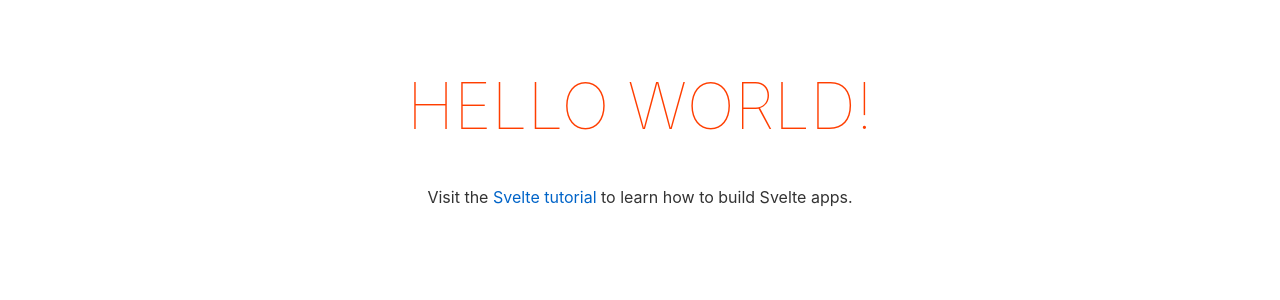
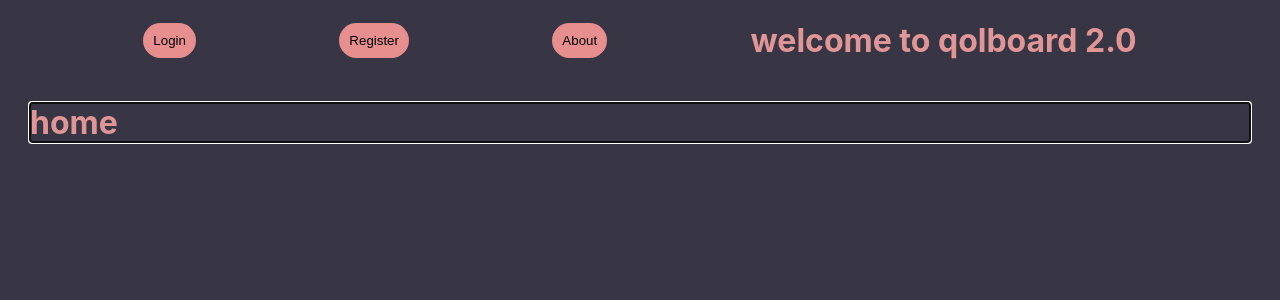
Before and after one commit to jesse-rb/qolboard-spa, a Svelte app: page / in a window 1280 px wide. Shown: the top 300 px of the page. Built offline with nearby package versions, Linux system fonts and the light colour scheme.

Commit message:
Test out svelte by creating generaic modal element similar to react

```diff
--- a/package.json
+++ b/package.json
@@ -5,7 +5,7 @@
   "scripts": {
     "build": "rollup -c",
     "dev": "rollup -c -w",
-    "start": "sirv public --no-clear"
+    "start": "sirv public --no-clear --single"
   },
   "devDependencies": {
     "@rollup/plugin-commonjs": "^17.0.0",
@@ -18,6 +18,7 @@
     "svelte": "^3.0.0"
   },
   "dependencies": {
-    "sirv-cli": "^2.0.0"
+    "sirv-cli": "^2.0.0",
+    "svelte-navigator": "^3.1.5"
   }
 }
--- a/public/global.css
+++ b/public/global.css
@@ -2,62 +2,13 @@ html, body {
 	position: relative;
 	width: 100%;
 	height: 100%;
+	padding: 0;
+	margin: 0;
 }
 
 body {
-	color: #333;
-	margin: 0;
-	padding: 8px;
+	color: #e09696;
+	background-color: #383644;
 	box-sizing: border-box;
 	font-family: -apple-system, BlinkMacSystemFont, "Segoe UI", Roboto, Oxygen-Sans, Ubuntu, Cantarell, "Helvetica Neue", sans-serif;
 }
-
-a {
-	color: rgb(0,100,200);
-	text-decoration: none;
-}
-
-a:hover {
-	text-decoration: underline;
-}
-
-a:visited {
-	color: rgb(0,80,160);
-}
-
-label {
-	display: block;
-}
-
-input, button, select, textarea {
-	font-family: inherit;
-	font-size: inherit;
-	-webkit-padding: 0.4em 0;
-	padding: 0.4em;
-	margin: 0 0 0.5em 0;
-	box-sizing: border-box;
-	border: 1px solid #ccc;
-	border-radius: 2px;
-}
-
-input:disabled {
-	color: #ccc;
-}
-
-button {
-	color: #333;
-	background-color: #f4f4f4;
-	outline: none;
-}
-
-button:disabled {
-	color: #999;
-}
-
-button:not(:disabled):active {
-	background-color: #ddd;
-}
-
-button:focus {
-	border-color: #666;
-}
--- a/src/App.svelte
+++ b/src/App.svelte
@@ -1,30 +1,23 @@
 <script>
-	export let name;
+	// This is the app's page and can be used for routing
+	import { Router, Route, Link } from 'svelte-navigator';
+	import Header from './layout/Header.svelte';
+	import Home from './pages/Home.svelte';
 </script>
-
-<main>
-	<h1>Hello {name}!</h1>
-	<p>Visit the <a href="https://svelte.dev/tutorial">Svelte tutorial</a> to learn how to build Svelte apps.</p>
-</main>
+<div id="app">
+	<Router>
+		<Header />
+		<div id="page">
+			<Route>
+				<Home />
+			</Route>
+		</div>
+		<!-- <Footer /> -->
+	</Router>
+</div>
 
 <style>
-	main {
-		text-align: center;
-		padding: 1em;
-		max-width: 240px;
-		margin: 0 auto;
-	}
-
-	h1 {
-		color: #ff3e00;
-		text-transform: uppercase;
-		font-size: 4em;
-		font-weight: 100;
-	}
-
-	@media (min-width: 640px) {
-		main {
-			max-width: none;
-		}
+	#page {
+		margin: 0 30px 0 30px;
 	}
 </style>
--- /dev/null
+++ b/src/components/Button.svelte
@@ -0,0 +1,21 @@
+<script>
+export let label = '';
+export let onclick = () => {};
+</script>
+
+<button id="button-component" on:click="{onclick}" class="{label.length <= 1 ? 'symbol' : ''}">{label}</button>
+
+<style>
+    #button-component {
+        border-radius: 50px;
+        padding: 10px;
+        border: none;
+        background-color: #e78e8e;
+    }
+    #button-component.symbol {
+        border-radius: 50%;
+        padding: 0;
+        width: 30px;
+        height: 30px;
+    }
+</style>
--- /dev/null
+++ b/src/components/Modal.svelte
@@ -0,0 +1,40 @@
+<script>
+    import Button from './Button.svelte';
+    export let cinema = false;
+    let open = false;
+    export const toggle = () => {open = !open};
+
+</script>
+
+<div id="modal-component" class="{open ? 'open' : ''} {cinema ? 'cinema' : ''}">
+    <Button label="x" onclick={toggle} />
+    <slot></slot>
+</div>
+
+<style>
+    #modal-component {
+        display: none;
+        position: relative;
+        background-color: #2c2035;
+        border-radius: 10px;
+        padding: 10px;
+        margin: 10px;
+        box-shadow: 0 0 5px #352979;
+    }
+    #modal-component.cinema {
+        position: absolute;
+        margin: 0 auto 0 auto;
+        top: 33%;
+
+    }
+    #modal-component.open {
+        display: block;
+    }
+
+    #modal-component :global(#button-component) {
+        position: relative;
+        float: right;
+        right: -20px;
+        top: -20px;
+    }
+</style>
--- /dev/null
+++ b/src/layout/Header.svelte
@@ -0,0 +1,27 @@
+<script>
+    import { Link } from 'svelte-navigator';
+    import Button from '../components/Button.svelte';
+    import Modal from '../components/Modal.svelte';
+
+    let loginModal;
+    let registerModal;
+    let aboutModal;
+</script>
+
+<div id="header-layout">
+    <Modal bind:this={loginModal} cinema={true}>
+        <p>Login modal</p>
+    </Modal>
+    <Button label="Login" onclick={ () => loginModal.toggle() }/>
+    <Button label="Register" />
+    <Button label="About" />
+    <h1>welcome to qolboard 2.0</h1>
+</div>
+
+<style>
+    #header-layout {
+        display: flex;
+        align-items: center;
+        justify-content: space-evenly;
+    }
+</style>
--- a/src/main.js
+++ b/src/main.js
@@ -2,9 +2,7 @@ import App from './App.svelte';
 
 const app = new App({
 	target: document.body,
-	props: {
-		name: 'world'
-	}
+	props: {}
 });
 
 export default app;
--- /dev/null
+++ b/src/pages/Home.svelte
@@ -0,0 +1,11 @@
+<script>
+
+</script>
+
+<div id="home-page">
+    <h1>home</h1>
+</div>
+
+<style>
+
+</style>
```
Also changed, not shown: 1 other file (tests, documents, lock files or other folders).
